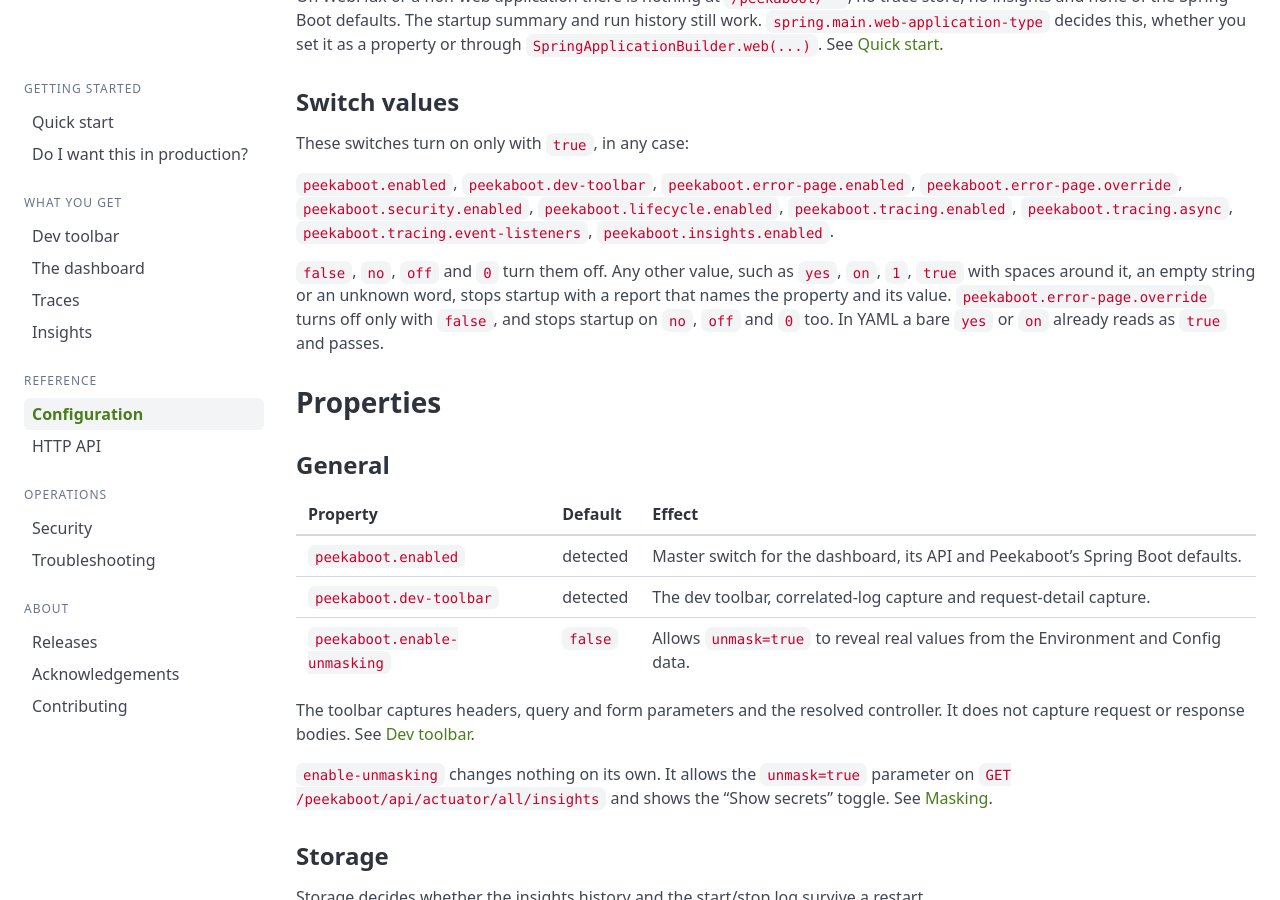
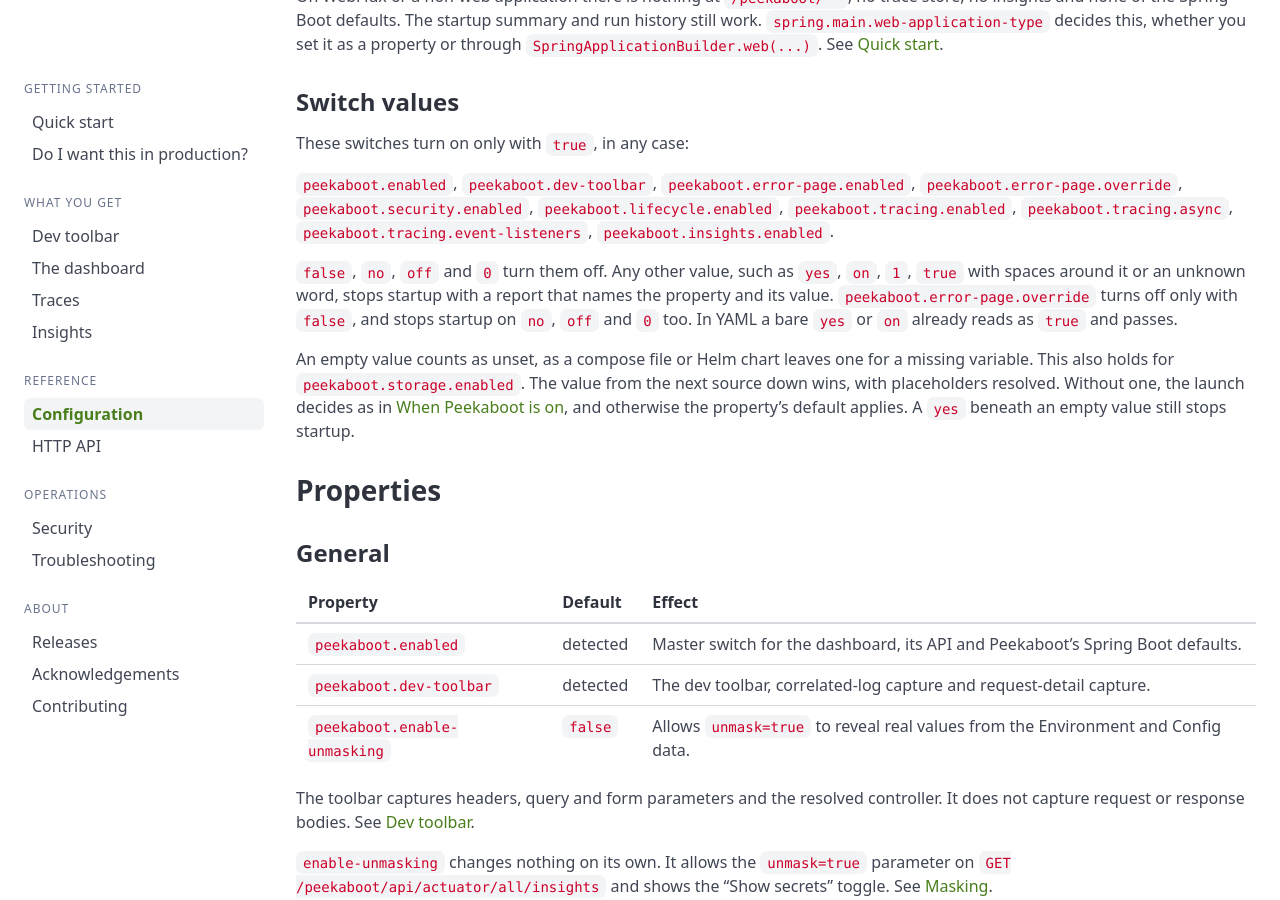
Before and after one commit to peekaboot-org/peekaboot-org.github.io, a Jekyll site: the page built from docs/configuration.md, in a window 1280 px wide and 900 px high, scrolled down 2516 px. Built offline with Jekyll 4.4.1, drawn with Linux system fonts in a browser that asks for light colours.

Commit message:
docs: treat a blank switch as unset

```diff
--- a/docs/configuration.md
+++ b/docs/configuration.md
@@ -102,10 +102,15 @@
 `peekaboot.insights.enabled`.
 
 `false`, `no`, `off` and `0` turn them off. Any other value, such as `yes`, `on`, `1`, `true`
-with spaces around it, an empty string or an unknown word, stops startup with a report that
-names the property and its value. `peekaboot.error-page.override` turns off only with `false`,
-and stops startup on `no`, `off` and `0` too. In YAML a bare `yes` or `on` already reads as
-`true` and passes.
+with spaces around it or an unknown word, stops startup with a report that names the property
+and its value. `peekaboot.error-page.override` turns off only with `false`, and stops startup on
+`no`, `off` and `0` too. In YAML a bare `yes` or `on` already reads as `true` and passes.
+
+An empty value counts as unset, as a compose file or Helm chart leaves one for a missing
+variable. This also holds for `peekaboot.storage.enabled`. The value from the next source down
+wins, with placeholders resolved. Without one, the launch decides as in [When Peekaboot is
+on](#when-peekaboot-is-on), and otherwise the property's default applies. A `yes` beneath an
+empty value still stops startup.
 
 ## Properties {#properties}
 
```
